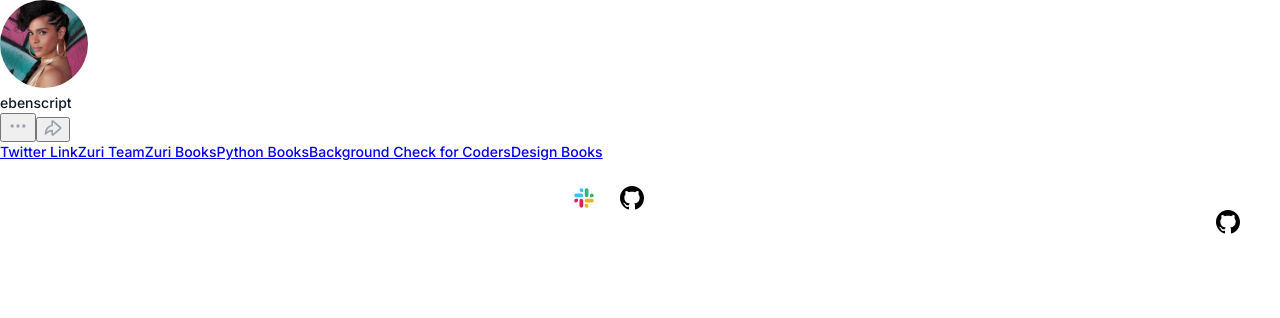
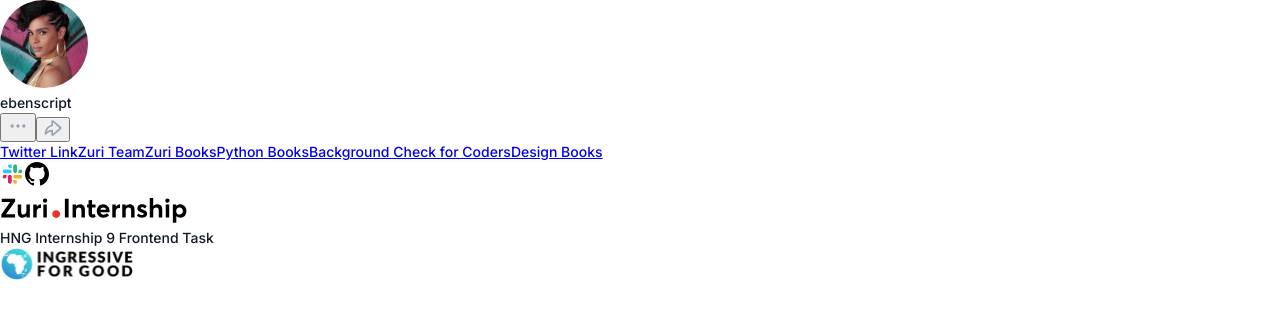
Before and after one commit to Ebenscript/linktree, a React (Create React App) app: page / in a window 1280 px wide. Shown: the top 318 px of the page. Built offline with nearby package versions, Linux system fonts and the light colour scheme.

Commit message:
add footer html

```diff
--- a/src/App.js
+++ b/src/App.js
@@ -4,6 +4,8 @@ import dots from "./images/dots-horizontal.svg";
 import share from "./images/share.svg";
 import slack from "./images/slack.svg";
 import github from "./images/github.svg";
+import zuri from "./images/zuri.svg";
+import i4g from "./images/I4G.svg";
 
 function ButtonLink(props) {
   const { id, url, text } = props;
@@ -77,6 +79,20 @@ function App() {
           <img src={github} alt="github logo" />
         </a>
       </div>
+
+      <div className="footer-section">
+        <div className="footer-section__container">
+          <a href="https://zuri.team">
+            <img src={zuri} alt="zuri logo" />
+          </a>
+
+          <p className="footer-text">HNG Internship 9 Frontend Task</p>
+
+          <a href="#i4g">
+            <img src={i4g} alt="i4g logo" />
+          </a>
+        </div>
+      </div>
     </>
   );
 }
```
Also changed, not shown: src/images/slack.svg.
